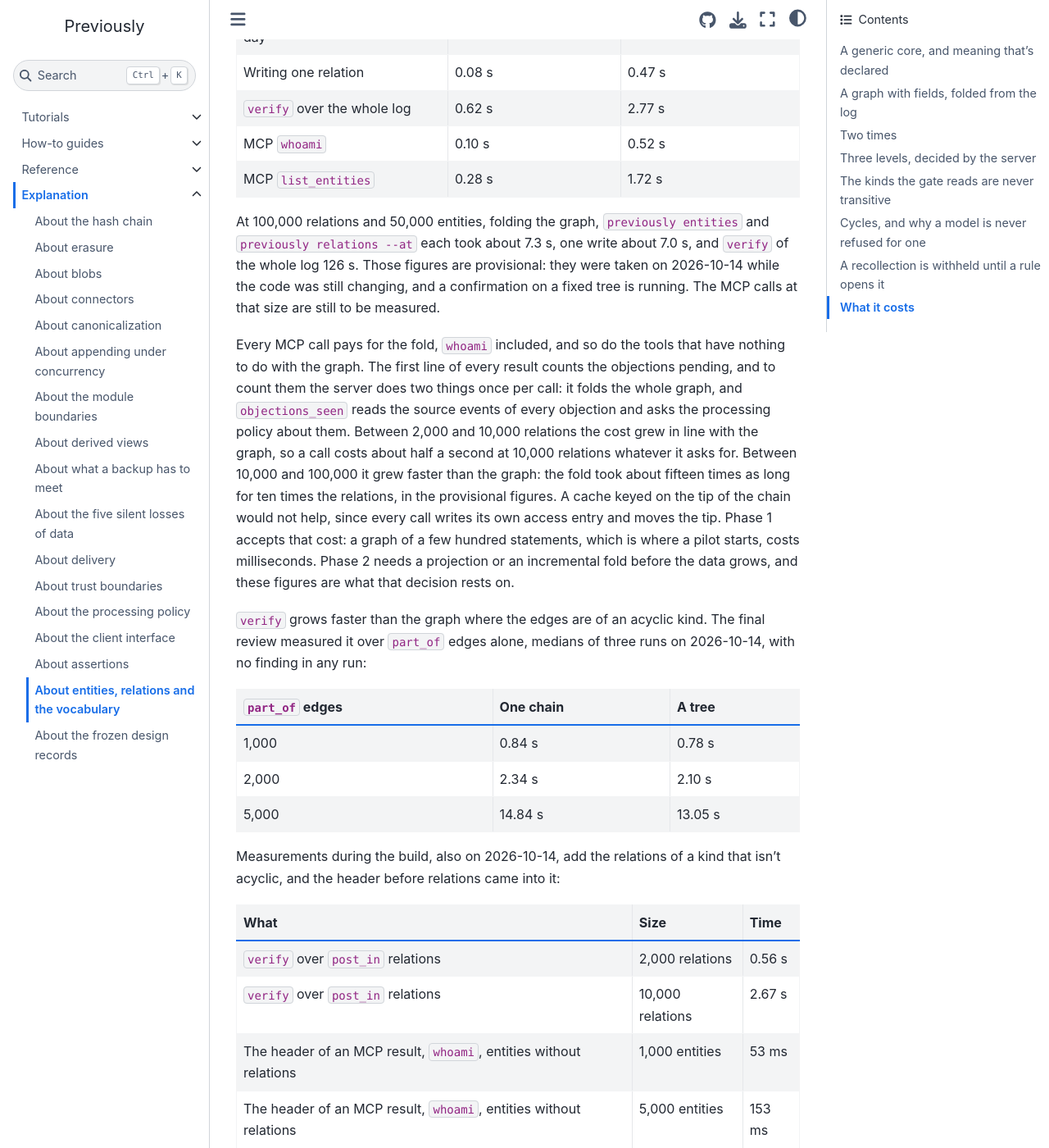
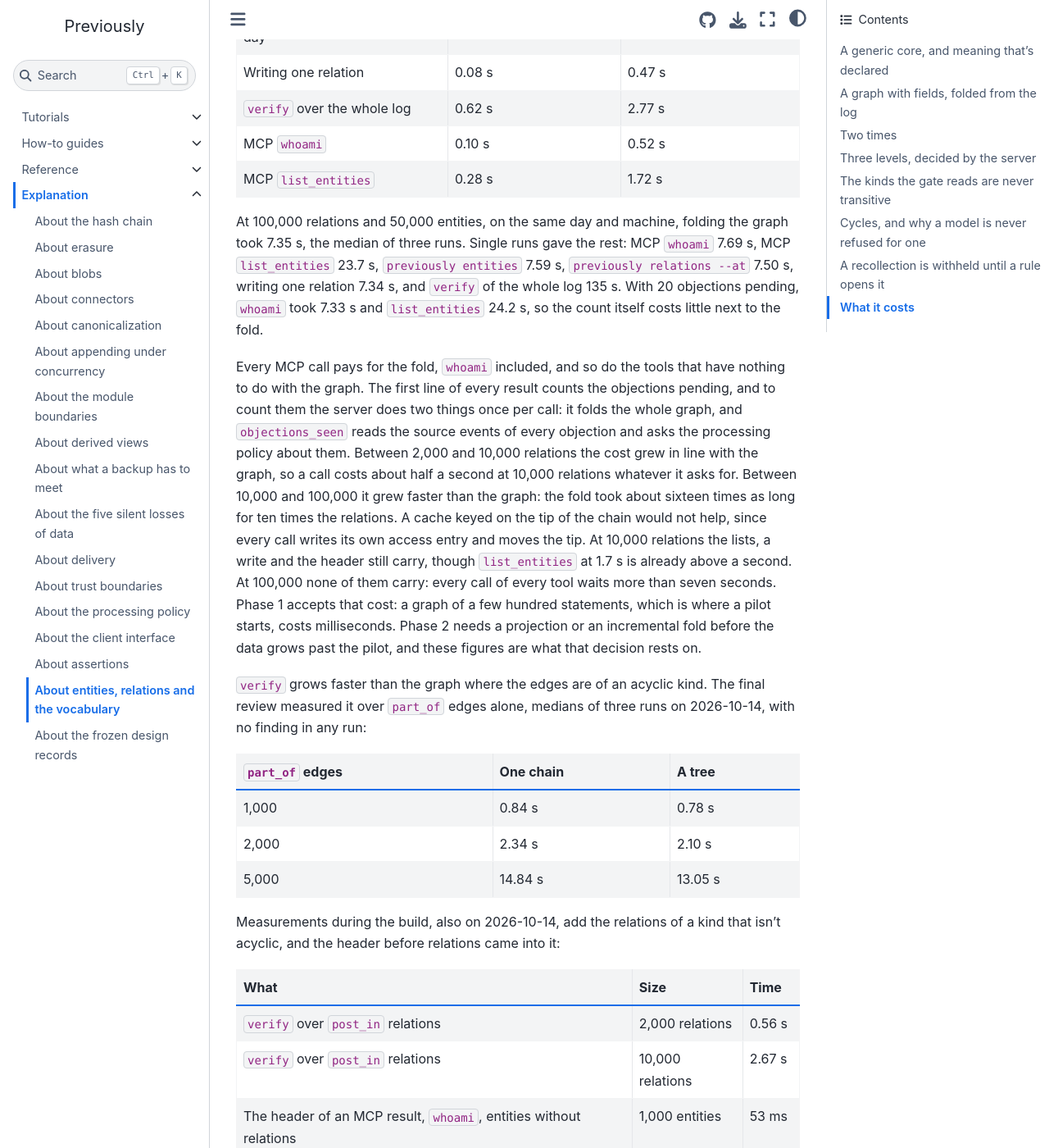
Before and after one commit to jensens/previously, a Sphinx documentation site: the page built from docs/explanation/graph.md, in a window 1280 px wide and 1400 px high, scrolled down 6997 px. Shown: the whole window at 82% size. Built offline with Sphinx 7.4.7 and the Sphinx Book theme 1.1.4, drawn with Linux system fonts in a browser that asks for light colours; pages that are not in the unit, such as notebooks, are missing from menus; some of the changed text lies outside the part shown.

Commit message:
docs: the confirmed figures at 100,000 relations and 10,000 part_of edges
Measured on 2026-10-14 against a fixed checkout of 9967268: at 100,000
relations the fold takes 7.35 s, MCP whoami 7.69 s, list_entities 23.7 s,
verify of the whole log 135 s; a chain of 10,000 part_of edges takes verify
78.6 s, which replaces the estimate of a minute. graph.md and the map state
the judgement: lists, writes and the header carry at 10,000 relations and
none of them at 100,000, verify stays acceptable as a daily job, and phase 2
needs a projection or an incremental fold before the data grows past the
pilot (ruling F-c of the 2026-10-14 assignments plan).

Assisted-By: Claude Opus 5.5 <noreply@anthropic.com>

```diff
--- a/docs/explanation/graph.md
+++ b/docs/explanation/graph.md
@@ -218,17 +218,19 @@ Each figure is the median of three runs, measured on 2026-10-14.
 | MCP `whoami` | 0.10 s | 0.52 s |
 | MCP `list_entities` | 0.28 s | 1.72 s |
 
-At 100,000 relations and 50,000 entities, folding the graph, `previously entities` and `previously relations --at` each took about 7.3 s, one write about 7.0 s, and `verify` of the whole log 126 s.
-Those figures are provisional: they were taken on 2026-10-14 while the code was still changing, and a confirmation on a fixed tree is running.
-The MCP calls at that size are still to be measured.
+At 100,000 relations and 50,000 entities, on the same day and machine, folding the graph took 7.35 s, the median of three runs.
+Single runs gave the rest: MCP `whoami` 7.69 s, MCP `list_entities` 23.7 s, `previously entities` 7.59 s, `previously relations --at` 7.50 s, writing one relation 7.34 s, and `verify` of the whole log 135 s.
+With 20 objections pending, `whoami` took 7.33 s and `list_entities` 24.2 s, so the count itself costs little next to the fold.
 
 Every MCP call pays for the fold, `whoami` included, and so do the tools that have nothing to do with the graph.
 The first line of every result counts the objections pending, and to count them the server does two things once per call: it folds the whole graph, and `objections_seen` reads the source events of every objection and asks the processing policy about them.
 Between 2,000 and 10,000 relations the cost grew in line with the graph, so a call costs about half a second at 10,000 relations whatever it asks for.
-Between 10,000 and 100,000 it grew faster than the graph: the fold took about fifteen times as long for ten times the relations, in the provisional figures.
+Between 10,000 and 100,000 it grew faster than the graph: the fold took about sixteen times as long for ten times the relations.
 A cache keyed on the tip of the chain would not help, since every call writes its own access entry and moves the tip.
+At 10,000 relations the lists, a write and the header still carry, though `list_entities` at 1.7 s is already above a second.
+At 100,000 none of them carry: every call of every tool waits more than seven seconds.
 Phase 1 accepts that cost: a graph of a few hundred statements, which is where a pilot starts, costs milliseconds.
-Phase 2 needs a projection or an incremental fold before the data grows, and these figures are what that decision rests on.
+Phase 2 needs a projection or an incremental fold before the data grows past the pilot, and these figures are what that decision rests on.
 
 `verify` grows faster than the graph where the edges are of an acyclic kind.
 The final review measured it over `part_of` edges alone, medians of three runs on 2026-10-14, with no finding in any run:
@@ -249,6 +251,6 @@ Measurements during the build, also on 2026-10-14, add the relations of a kind t
 | The header of an MCP result, `whoami`, entities without relations | 5,000 entities | 153 ms |
 
 Each edge of an acyclic kind is checked against the edges before it, so `verify` grows about with the square of their number: two and a half times the edges took six times as long, in a chain and in a tree alike.
-Extrapolated, 10,000 such edges come to about a minute, which is an estimate and not a measurement.
-`verify` runs once a day, so a minute would be tolerable, and the question is only how soon an operator with a large graph gets there.
+A chain of 10,000 `part_of` edges took 78.6 s in a single run, and the whole log of 100,000 relations 135 s.
+`verify` runs once a day, so it stays acceptable as a daily job at those sizes.
 The `post_in` relations aren't acyclic, and they grow in line with their number.
```
Also changed, not shown: docs/superpowers/handoffs/2026-10-14-kup6s-graph-phase-1.md (+2 -2 lines), docs/superpowers/landkarte.md (+17 -14 lines).
